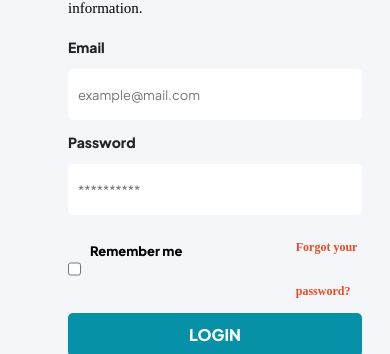
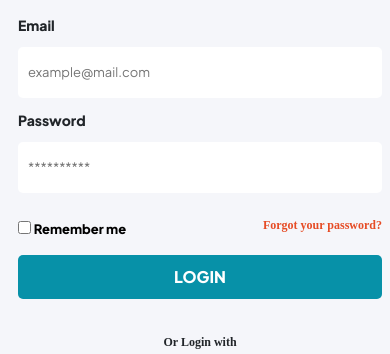
Before and after one commit to Cloud4Things-Pvt-Ltd/gas-meterdashboard, a plain HTML site: page login.html in a window 390 px wide. Shown: the part 204-558 px from the top of the page. Drawn offline with Linux system fonts and the light colour scheme; a script that the page names is missing; a web font is replaced by a local one.

Commit message:
Add files via upload

```diff
--- a/css/responsive.css
+++ b/css/responsive.css
@@ -250,7 +250,14 @@
 }
 
 @media screen and (max-width:767px) {
-
+    .p-boxx form {
+        width: 100%;
+        margin: 0 auto;
+    }
+    .login-box {
+        padding: 10% 20px 0 30px;
+        height: 100vh;
+    }
 }
 
 @media screen and (max-width: 675px) {
--- a/login.html
+++ b/login.html
@@ -40,7 +40,7 @@
 <section class="login-wrapper" style="background-image: url(images/login-bg.jpg);">
   <div class="">
     <div class="row">
-      <div class="col-xxl-5 col-xl-5 col-lg-5 col-md-5 col-sm-12 col-12 p-0" style="background: var(--body-color);">
+      <div class="col-xxl-5 col-xl-5 col-lg-5 col-md-8 col-sm-12 col-12 p-0" style="background: var(--body-color);">
         <div class="login-box">
           <img src="images/logo.png" alt="C4Tlogo">
           <h1>Welcome back!</h1>
@@ -50,14 +50,22 @@
             <input type="email" placeholder="example@mail.com">
             <label for="password">Password</label>
             <input type="password" placeholder="**********">
-            <div class="form-group"style="display: flex;">
-              <input type="checkbox" id="remember">
+            <div class="form-group">
+              <div class="row">
+                <div class="col-xxl-6 col-xl-6 col-lg-6 col-md-6 col-sm-6 col-6">
+                  <input type="checkbox" id="remember">
               <label for="remember" style="
     line-height: 52px;
     margin-left: 9px;
-    color: var(--dark-color); width: 370px; font-size: 13px;
+    color: var(--dark-color); width: 370px; font-size: 13px; display: contents;
 ">Remember me</label>
-              <a href="forget-password.html" style="float: right;">Forgot your password?</a>
+                </div>
+                <div class="col-xxl-6 col-xl-6 col-lg-6 col-md-6 col-sm-6 col-6">
+                  <a href="forget-password.html" style="float: right;">Forgot your password?</a>
+                </div>
+              </div>
+
+
           </div>
             <input type="submit" value="Login">
             <div class="divider">Or Login with</div>
```
